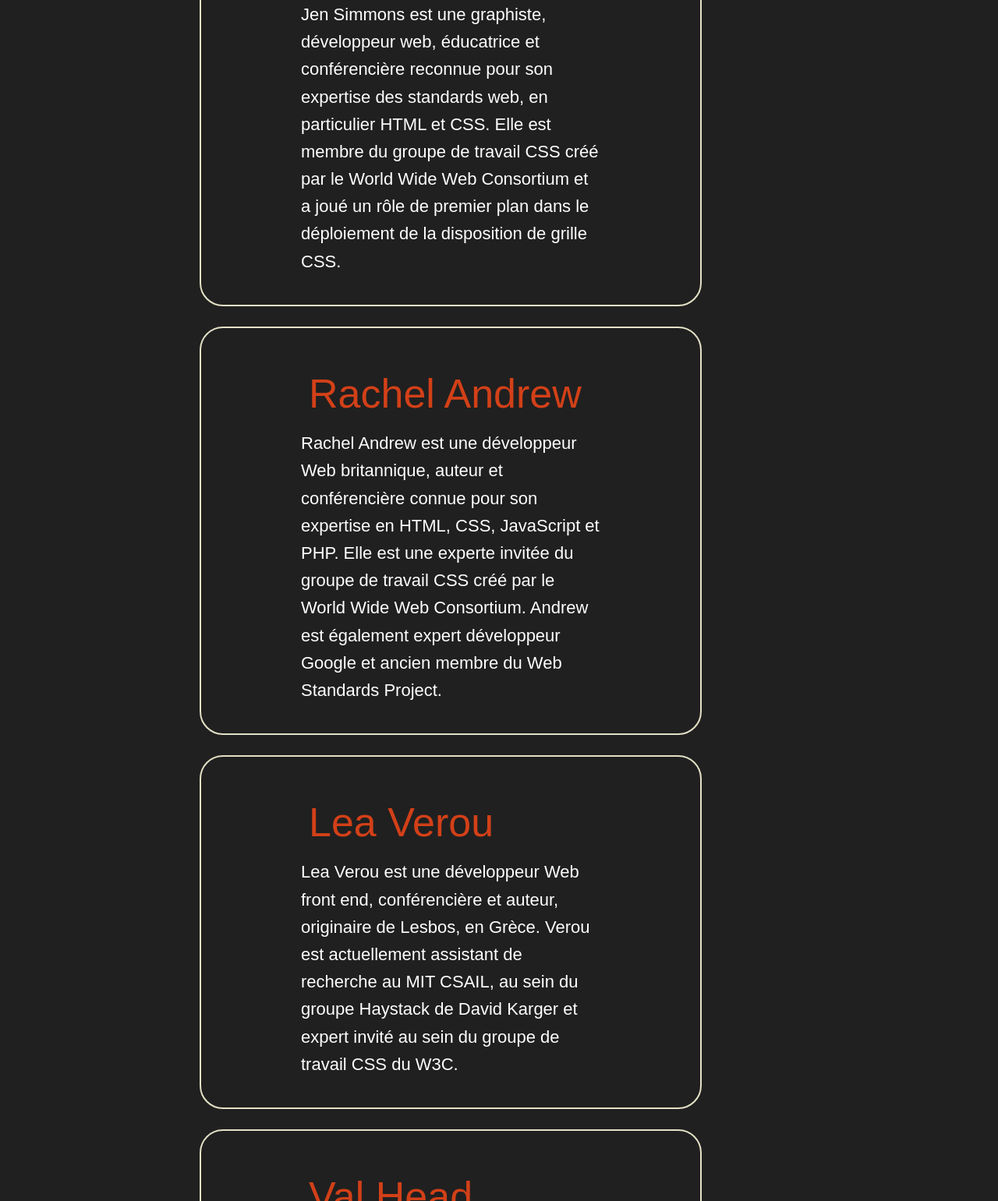
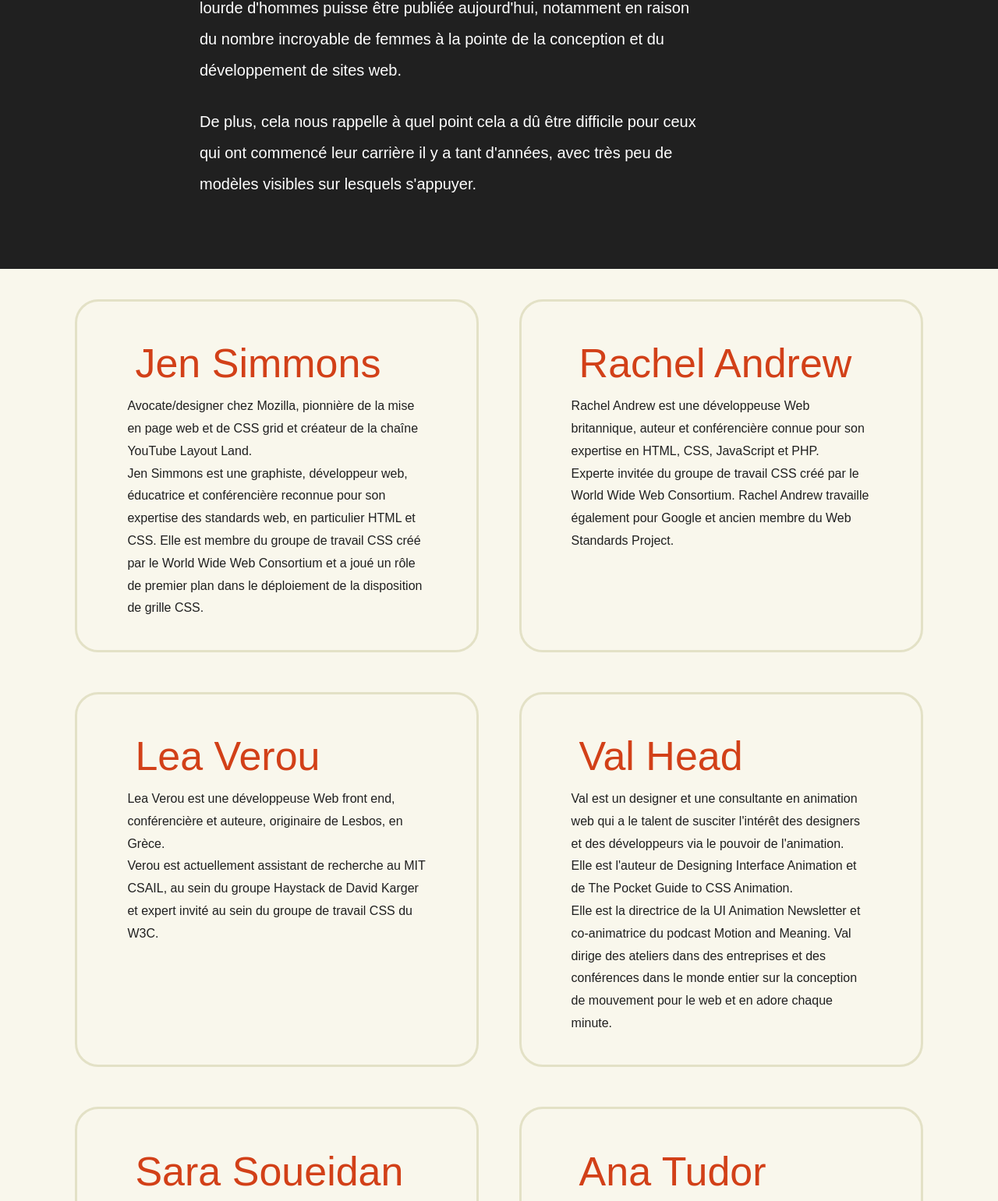
Before and after one commit to MargotGregorieff/B3-2020-2021-CSS-learning-css, a plain HTML site: page pages/famouspersonnalities.html in a window 1280 px wide. Shown: the part 442-1983 px from the top of the page at 78% size. Drawn offline with Linux system fonts and the light colour scheme.

Commit message:
cours02/02

```diff
--- a/pages/famouspersonnalities.html
+++ b/pages/famouspersonnalities.html
@@ -25,7 +25,7 @@
                     <a href="famouspersonnalities.html">Famous people</a>
                 </li>
                 <li class="btn">
-                    <a href="profil.html">Profil</a>
+                    <a href="profil.html">Sara Soueidan</a>
                 </li>
                 <li class="btn">
                     <a href="mentionslegales.html">Mentions légales</a>
@@ -35,35 +35,40 @@
     </header>
     <h1>Famous people</h1>
     <section>
+        <p class="primary_p">Pour rétablir l'équilibre dans le milieu du développement web, voici, sans ordre particulier, 9 légendes actuelles de la conception et du développement de sites web.</p>
+        <p class="primary_p">D'après mes recherches, il est difficile d'imaginer qu'une liste aussi lourde d'hommes puisse être publiée aujourd'hui, notamment en raison du nombre incroyable de femmes à la pointe de la conception et du développement de sites web.</p>
+        <p class="primary_p">De plus, cela nous rappelle à quel point cela a dû être difficile pour ceux qui ont commencé leur carrière il y a tant d'années, avec très peu de modèles visibles sur lesquels s'appuyer.</p>
+    </section>
+    <section class="secondary-section">
         <article>
             <h2>Jen Simmons</h2>
+            <p>Avocate/designer chez Mozilla, pionnière de la mise en page web et de CSS grid et créateur de la chaîne YouTube Layout Land.</p>
             <p>Jen Simmons est une graphiste, développeur web, éducatrice et conférencière reconnue pour son expertise des standards web, en particulier HTML et CSS. Elle est membre du groupe de travail CSS créé par le World Wide Web Consortium et a joué
                 un rôle de premier plan dans le déploiement de la disposition de grille CSS.</p>
         </article>
         <article>
             <h2>Rachel Andrew</h2>
-            <p>Rachel Andrew est une développeur Web britannique, auteur et conférencière connue pour son expertise en HTML, CSS, JavaScript et PHP. Elle est une experte invitée du groupe de travail CSS créé par le World Wide Web Consortium. Andrew est également
-                expert développeur Google et ancien membre du Web Standards Project.</p>
+            <p>Rachel Andrew est une développeuse Web britannique, auteur et conférencière connue pour son expertise en HTML, CSS, JavaScript et PHP. </p>
+            <p>Experte invitée du groupe de travail CSS créé par le World Wide Web Consortium. Rachel Andrew travaille également pour Google et ancien membre du Web Standards Project.</p>
         </article>
         <article>
             <h2>Lea Verou</h2>
-            <p>Lea Verou est une développeur Web front end, conférencière et auteur, originaire de Lesbos, en Grèce. Verou est actuellement assistant de recherche au MIT CSAIL, au sein du groupe Haystack de David Karger et expert invité au sein du groupe
-                de travail CSS du W3C.</p>
+            <p>Lea Verou est une développeuse Web front end, conférencière et auteure, originaire de Lesbos, en Grèce.</p>
+            <p>Verou est actuellement assistant de recherche au MIT CSAIL, au sein du groupe Haystack de David Karger et expert invité au sein du groupe de travail CSS du W3C.</p>
         </article>
         <article>
             <h2>Val Head</h2>
-            <p>Val est un designer et un consultant en animation web qui a le talent de susciter l'intérêt des designers et des développeurs pour le pouvoir de l'animation. Elle est l'auteur de Designing Interface Animation et de The Pocket Guide to CSS
-                Animation.
-            </p>
+            <p>Val est un designer et une consultante en animation web qui a le talent de susciter l'intérêt des designers et des développeurs via le pouvoir de l'animation.</p>
+            <p>Elle est l'auteur de Designing Interface Animation et de The Pocket Guide to CSS Animation.</p>
             <p>Elle est la directrice de la UI Animation Newsletter et co-animatrice du podcast Motion and Meaning. Val dirige des ateliers dans des entreprises et des conférences dans le monde entier sur la conception de mouvement pour le web et en adore
                 chaque minute.</p>
         </article>
         <article>
             <h2>Sara Soueidan</h2>
-            <p>Présélectionnée pour la contribution exceptionnelle de l'année et nommée développeur de l'année dans le cadre des prix 2015 net, Sara Soueidan est une ingénieure libanaise indépendante spécialisée dans l'interface utilisateur/UX, formatrice,
-                auteur et conférencière. Elle travaille avec des entreprises du monde entier, construisant des applications Sara forme des équipes de concepteurs et de développeurs en organisant des ateliers d'une journée entière sur le développement
-                des interfaces, en particulier CSS et SVG, dans des entreprises telles que le Royal Schiphol Amsterdam Airport et Netflix, et lors de conférences internationales, où elle parle également de tout ce qui concerne les interfaces. Elle est
-                également réputée pour ses articles techniques approfondis et détaillés qu'elle publie sur son blog et pour diverses publications en ligne.</p>
+            <p>Sara Soueidan est une ingénieure libanaise indépendante spécialisée dans l'interface utilisateur/UX, formatrice, auteur et conférencière.</p>
+            <p>Présélectionnée pour la contribution exceptionnelle de l'année et nommée développeur de l'année dans le cadre des prix 2015 net, elle travaille avec des entreprises du monde entier telles que le Royal Schiphol Amsterdam Airport et Netflix.</p>
+            <p>Sara construit des applications et forme des équipes de concepteurs et développeurs en organisant des ateliers d'une journée entière sur le développement.</p>
+            <p>Elle est également réputée pour ses articles techniques approfondis et détaillés qu'elle publie sur son blog et pour diverses publications en ligne.</p>
         </article>
         <article>
             <h2>Ana Tudor</h2>
--- a/styles/homepage.css
+++ b/styles/homepage.css
@@ -1,14 +1,17 @@
 h2 {
-    margin: 15px 10px 15px 10px;
+    margin: 15px 10px 20px 10px;
     font-size: 42px;
 }
 
-p {
+.primary_p {
     width: 40%;
-    margin: 0% 20% 10% 20%;
+    margin: 0% 20% 2% 20%;
+    line-height: 2;
+    font-size: 24px;
 }
 
-.secondary-section {
+
+/*.secondary-section {
     background: rgb(249, 247, 236);
     display: flex;
     flex-wrap: wrap;
@@ -21,10 +24,9 @@
     font-size: 16px;
     margin: 0%;
     width: auto;
-}
+}*/
 
 article {
-    border: solid rgb(227, 225, 198);
     padding: 3%;
     margin: 2%;
 }
--- a/styles/style.css
+++ b/styles/style.css
@@ -11,7 +11,7 @@
 
 h1 {
     /*margin: 3% 1% 3% 1%;*/
-    padding: 5% 20% 5% 20%;
+    padding: 5% 20% 2% 20%;
     color: rgb(246, 194, 40);
     font-size: 70px;
     font-family: 'Vinnytsia', Arial, sans-serif;
@@ -20,7 +20,7 @@
 }
 
 h2 {
-    margin: 20px 10px 20px 10px;
+    margin: 15px 10px 15px 10px;
     color: rgb(210, 64, 24);
     font-size: 52px;
     font-family: 'Vinnytsia', Arial, sans-serif;
@@ -29,23 +29,49 @@
 }
 
 p {
+    color: rgb(32, 32, 32);
+    font-size: 18px;
+    margin: 0%;
+    width: auto;
+    line-height: 1.8;
+    font-weight: 100;
+}
+
+.primary_p {
     color: #ffffff;
-    font-size: 22px;
-    line-height: 1.6;
+    font-size: 20px;
+    line-height: 2;
     font-weight: 400;
+    width: 50%;
+    margin: 0% 20% 2% 20%;
 }
 
 section {
     padding: 1% 0% 5% 0%;
 }
 
+.secondary-section {
+    background: rgb(249, 247, 236);
+    display: flex;
+    flex-wrap: wrap;
+    flex-direction: row;
+    justify-content: center;
+}
+
+.secondary-section p {
+    color: rgb(32, 32, 32);
+    font-size: 16px;
+    margin: 0%;
+    width: auto;
+}
+
 article {
     border: solid rgb(227, 225, 198);
-    border-width: 2px;
+    border-width: 3px;
     border-radius: 30px;
-    padding: 3% 10% 3% 10%;
+    padding: 3% 5% 3% 5%;
     width: 30%;
-    margin: 2% 20% 0% 20%;
+    margin: 2%;
 }
 
 
```
Also changed, not shown: index.html (+3 -3 lines), pages/evolution.html (+41 -3 lines), pages/profil.html (+4 -4 lines).
